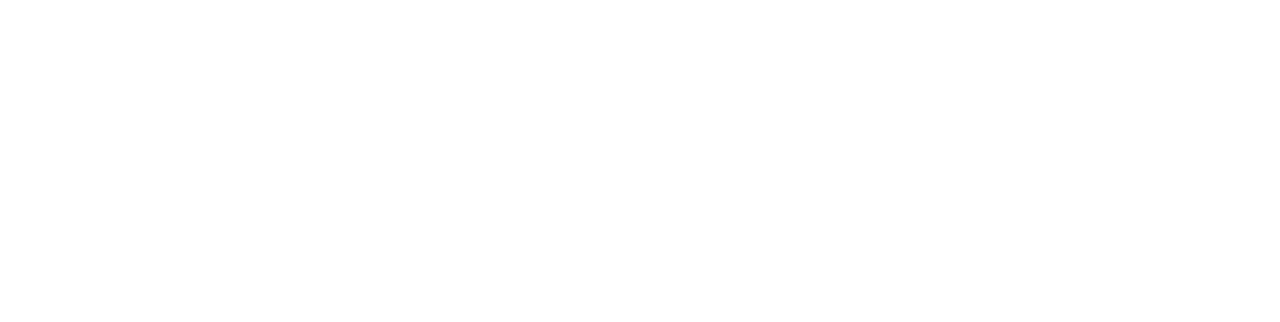
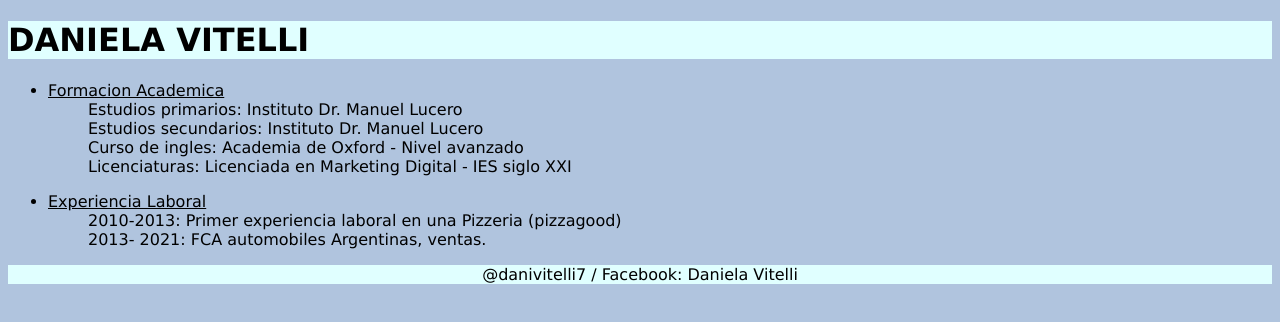
Before and after one commit to DanielaVitelli/Introduccion.DH, a plain HTML site: page Frontend-1/cv-danivitelli/index.html in a window 1280 px wide. Drawn offline with Linux system fonts and the light colour scheme.

Commit message:
Se agrega color a la hoja de estilos

```diff
--- a/Frontend-1/cv-danivitelli/index.html
+++ b/Frontend-1/cv-danivitelli/index.html
@@ -9,6 +9,42 @@
 </head>
 
 <body>
+    <header>
+<h1> Daniela Vitelli </h1>
+
+</header>
+
+<main>
+
+<section>
+    <ul>
+        <li class="formacion"> Formacion Academica </li>
+        <ul type="none">
+            <li> Estudios primarios: Instituto Dr. Manuel Lucero</li>
+            <li> Estudios secundarios: Instituto Dr. Manuel Lucero </li>
+            <li> Curso de ingles: Academia de Oxford - Nivel avanzado </li>
+            <li> Licenciaturas: Licenciada en Marketing Digital - IES siglo XXI </li>
+        </ul>
+    </ul>
+    </section>
+
+    <section>
+<ul>
+        <li class="experiencia"> Experiencia Laboral </li>
+        <ul type="none">
+            <li> 2010-2013: Primer experiencia laboral en una Pizzeria (pizzagood)  </li>
+            <li> 2013- 2021: FCA automobiles Argentinas, ventas.</li>
+        </ul>
+    </ul>
+</section>
+
+</main>
+
+<footer align="center">
+
+    <p> @danivitelli7 / Facebook: Daniela Vitelli </p>
+
+</footer>
 
 </body>
 </html>
--- a/Frontend-1/cv-danivitelli/style.css
+++ b/Frontend-1/cv-danivitelli/style.css
@@ -0,0 +1,21 @@
+body {
+font-family: Verdana, Geneva, Tahoma, sans-serif;
+background-color: #B0C4DE;
+}
+
+h1 {
+    background-color:#E0FFFF ;
+    text-transform: uppercase;
+}
+
+footer {
+    background-color:#E0FFFF ;
+}
+
+.formacion {
+    text-decoration: underline;
+}
+
+.experiencia {
+    text-decoration: underline;
+}
```
